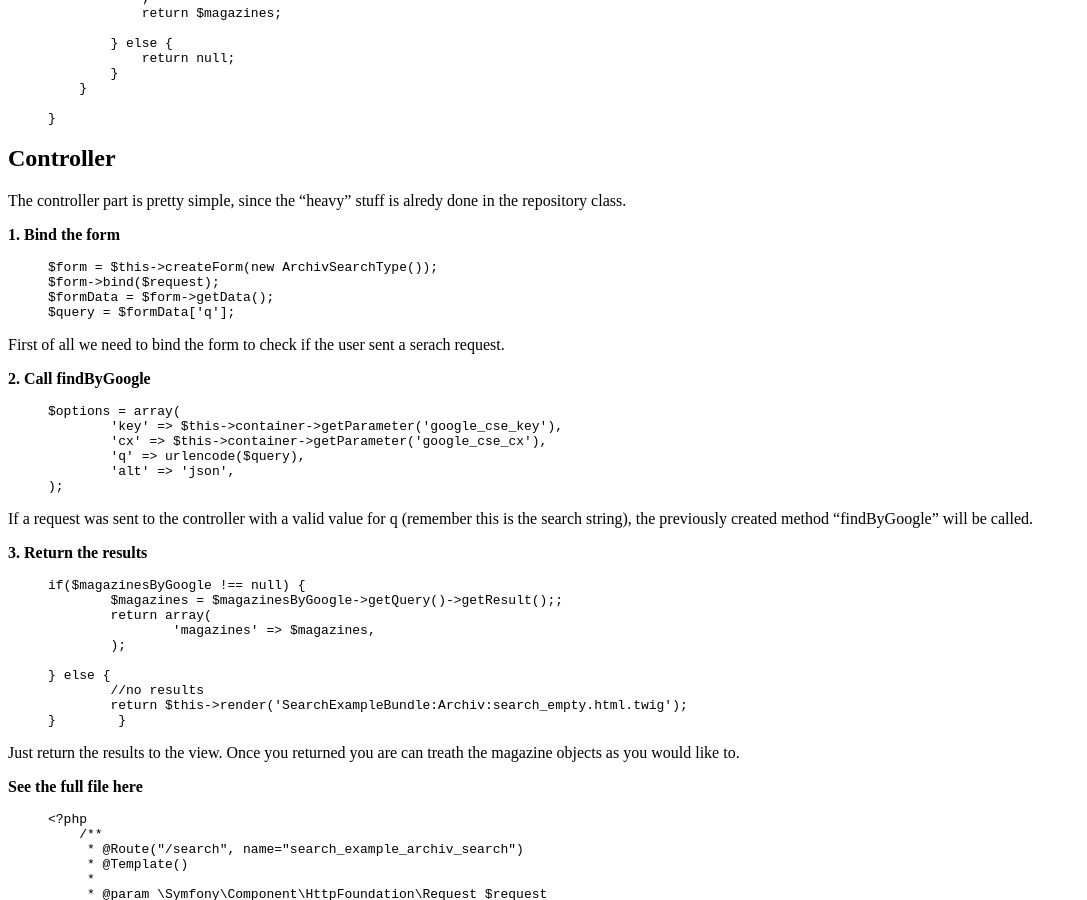
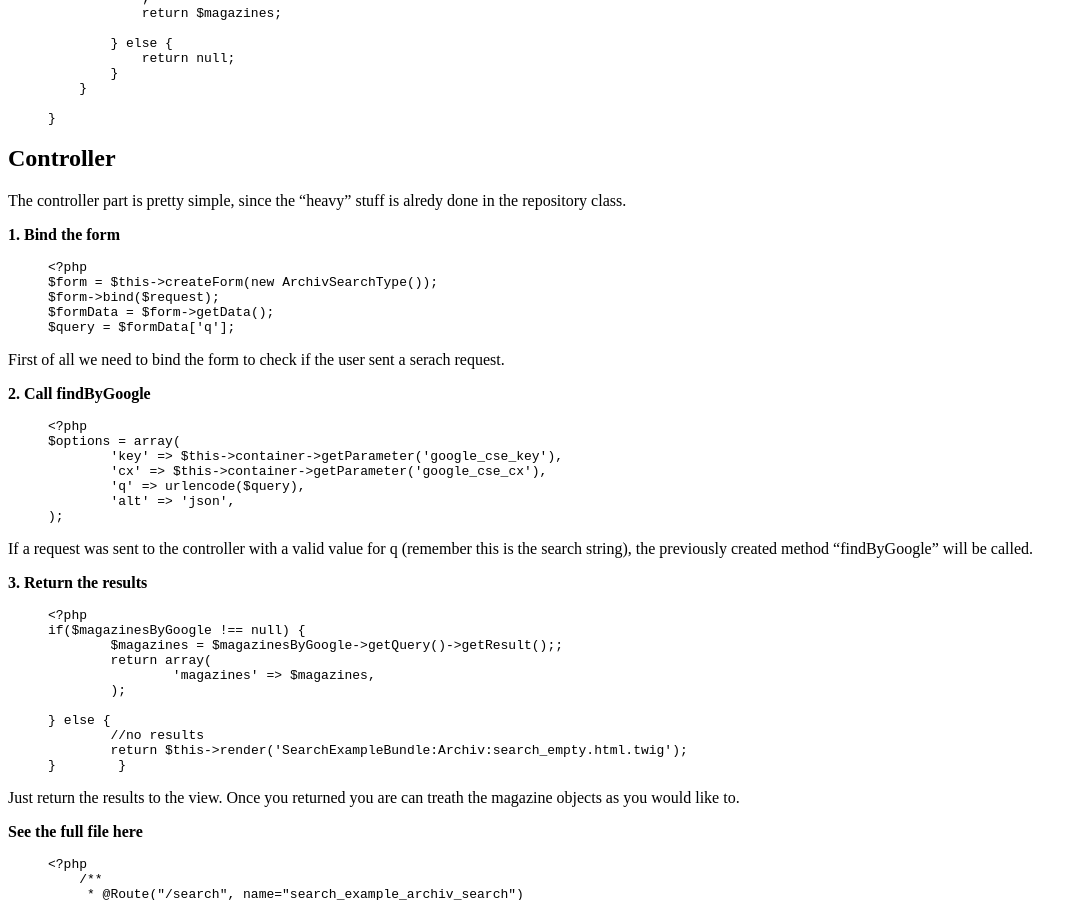
Before and after one commit to backender/marcjuch.li, a Jekyll site: the page built from _posts/2013-10-21-using-google-custom-search-with-symfony.md, in a window 1280 px wide and 900 px high, scrolled down 3024 px. Shown: the whole window, without its empty margins (0-1087 px from the left). Built offline with Jekyll 4.4.1, drawn with Linux system fonts in a browser that asks for light colours; nearby versions of some CDN libraries; library files that are not in the unit come from our copies; comment, search, counter and statistics services are not loaded.

Commit message:
fixing syntax issues

```diff
--- a/_posts/2013-10-21-using-google-custom-search-with-symfony.md
+++ b/_posts/2013-10-21-using-google-custom-search-with-symfony.md
@@ -208,6 +208,7 @@ The controller part is pretty simple, since the "heavy" stuff is alredy done in
 **1. Bind the form**
 
 {% highlight php %}
+<?php
 $form = $this->createForm(new ArchivSearchType());
 $form->bind($request);
 $formData = $form->getData();
@@ -219,6 +220,7 @@ First of all we need to bind the form to check if the user sent a serach request
 **2. Call findByGoogle**
 
 {% highlight php %}
+<?php
 $options = array(
 	'key' => $this->container->getParameter('google_cse_key'),
 	'cx' => $this->container->getParameter('google_cse_cx'),
@@ -232,6 +234,7 @@ If a request was sent to the controller with a valid value for q (remember this
 **3. Return the results**
 
 {% highlight php %}
+<?php
 if($magazinesByGoogle !== null) {
 	$magazines = $magazinesByGoogle->getQuery()->getResult();;
 	return array(
```
